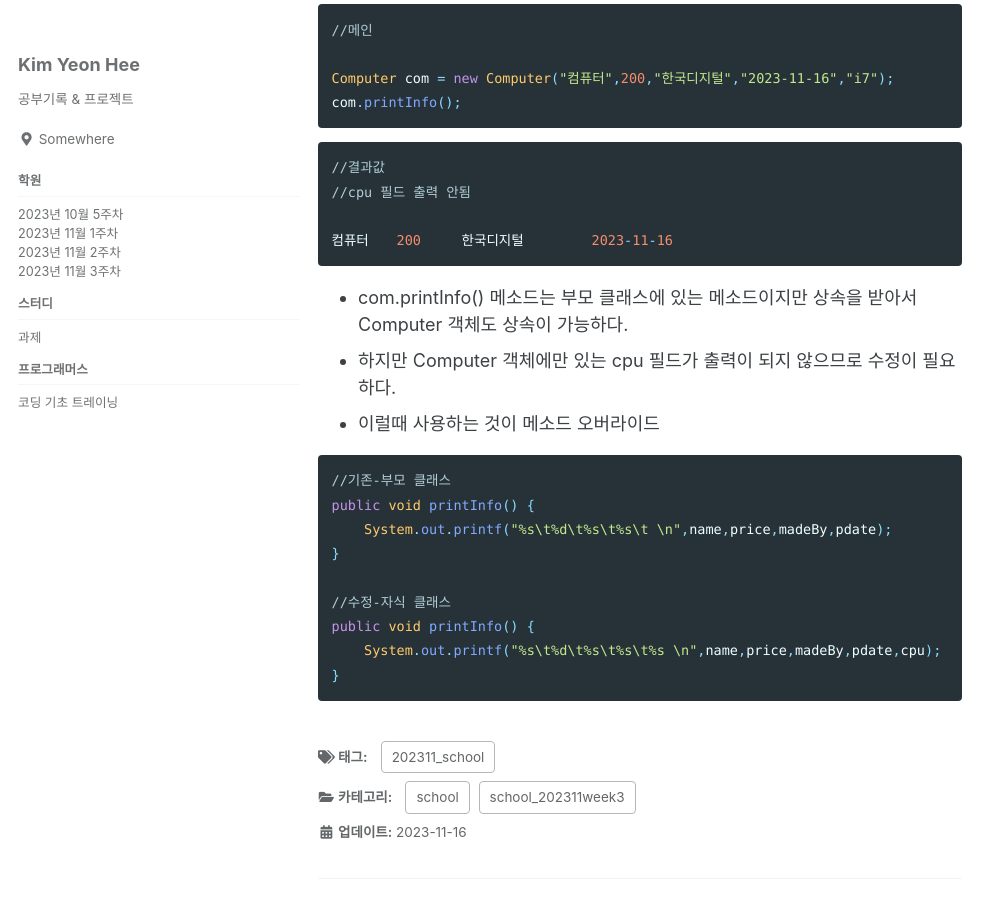
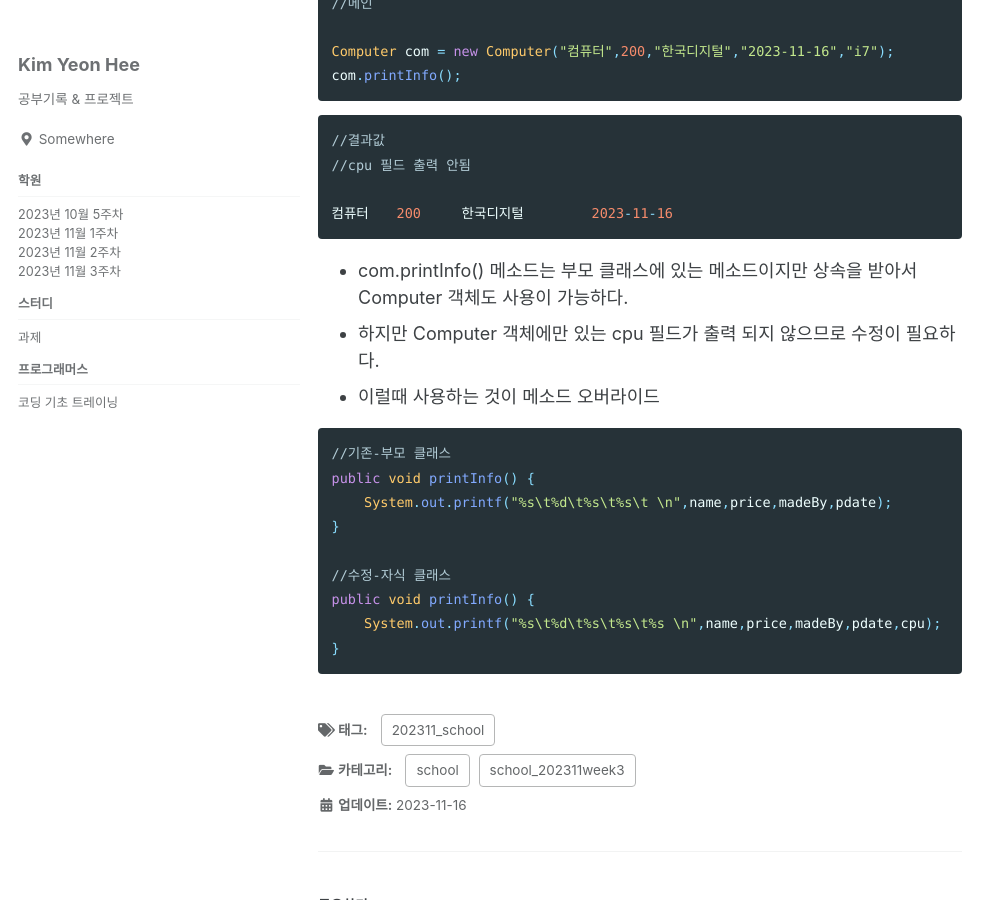
Before and after one commit to YonY-K/YonY-K.github.io, a Jekyll site: the page built from school/school_202311week3/_posts/2023-11-16-3period.md, in a window 1280 px wide and 900 px high, scrolled down 1853 px. Shown: the whole window, without its empty margins (0-1007 px from the left). Built offline with Jekyll 4.4.1, drawn with Linux system fonts in a browser that asks for light colours; cached includes are drawn as plain includes; some of the changed text lies outside the part shown.

Commit message:
posts modify

````diff
--- a/school/school_202311week3/_posts/2023-11-16-3period.md
+++ b/school/school_202311week3/_posts/2023-11-16-3period.md
@@ -76,8 +76,8 @@ com.printInfo();
 
 컴퓨터	200	한국디지털	2023-11-16
 ```
-- com.printInfo() 메소드는 부모 클래스에 있는 메소드이지만 상속을 받아서 Computer 객체도 상속이 가능하다.
-- 하지만 Computer 객체에만 있는 cpu 필드가 출력이 되지 않으므로 수정이 필요하다.
+- com.printInfo() 메소드는 부모 클래스에 있는 메소드이지만 상속을 받아서 Computer 객체도 사용이 가능하다.
+- 하지만 Computer 객체에만 있는 cpu 필드가 출력 되지 않으므로 수정이 필요하다.
 - 이럴때 사용하는 것이 메소드 오버라이드
 
 ```java
````
Also changed, not shown: other parts of school/school_202311week3/_posts/2023-11-16-3period.md (+1 -1 lines), school/school_202311week3/_posts/2023-11-16-1period.md (+3 -3 lines).
